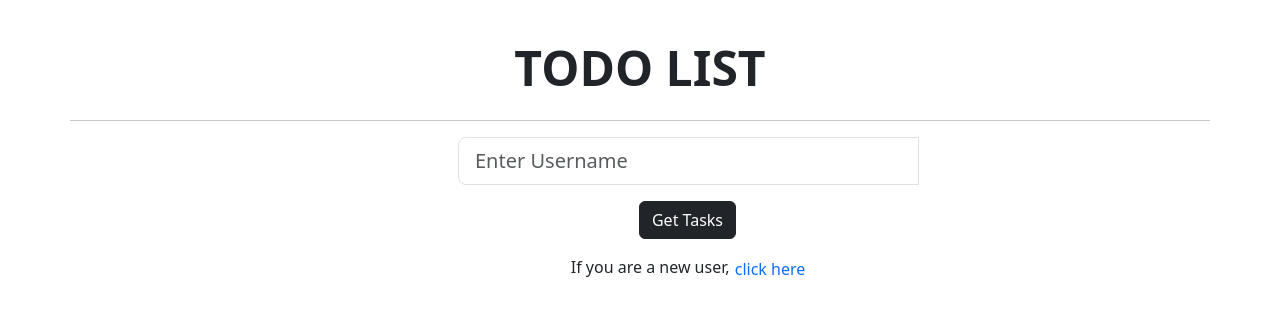
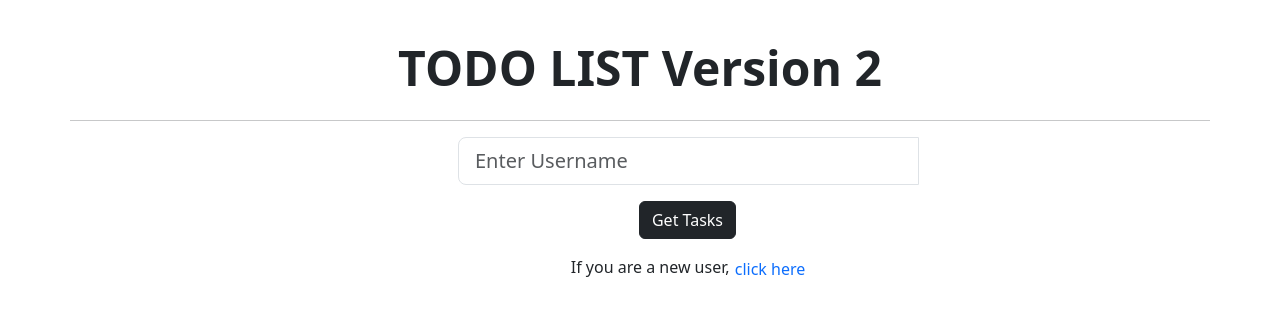
Before and after one commit to IshanBhattTatvasoft/poc-ui, a React (Create React App) app: page / in a window 1280 px wide. Shown: the top 316 px of the page. Built offline with nearby package versions, Linux system fonts and the light colour scheme; no server answers; the HTML template or start-up script is replaced by a standard one.

Commit message:
changed heading in v2

```diff
--- a/src/components/HomePage.js
+++ b/src/components/HomePage.js
@@ -53,7 +53,7 @@ const HomePage = () => {
           fontWeight: "bolder",
         }}
       >
-        TODO LIST
+        TODO LIST Version 2
       </Row>
 
       <hr />
```
